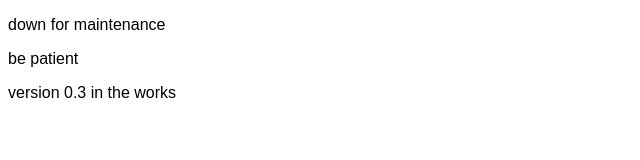
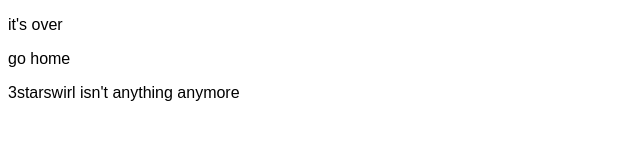
Before and after one commit to LillithArtStuffs/3STARSWIRL-web, a plain HTML site: page index.html in a window 1280 px wide. Shown: the whole page, without its empty margins (0-640 px from the left). Drawn offline with Linux system fonts and the light colour scheme.

Commit message:
Update index.html

```diff
--- a/index.html
+++ b/index.html
@@ -4,13 +4,13 @@
   <meta charset="UTF-8">
   <meta name="viewport" content="width=device-width, initial-scale=1.0">
 
-  <title>3STARSWIRL — Down for 0.3</title>
+  <title>3STARSWIRL</title>
 
-  <meta property="og:title" content="3STARSWIRL — Down for 0.3">
-  <meta property="og:description" content="Version 0.3 is in the works. Be patient.">
+  <meta property="og:title" content="3STARSWIRL">
+  <meta property="og:description" content="it's over.">
   <meta property="og:type" content="website">
 
-  <meta name="description" content="Version 0.3 is in the works. Be patient.">
+  <meta name="description" content="it's over.">
   <meta name="theme-color" content="#ffffff">
 </head>
 
@@ -21,12 +21,12 @@
     const text = document.getElementById("text");
 
     const messages = [
-      { text: "down for maintenance", delay: 0 },
-      { text: "be patient", delay: 1500 },
-      { text: "version 0.3 in the works", delay: 3000 },
+      { text: "it's over", delay: 0 },
+      { text: "go home", delay: 1500 },
+      { text: "3starswirl isn't anything anymore", delay: 3000 },
 
-      { text: "why are you still here?", delay: 13000 },
-      { text: "updates take time, now go enjoy yours", delay: 14500 }
+      { text: "good job", delay: 9000 },
+      { text: "this is your fault", delay: 12000 }
     ];
 
     messages.forEach(msg => {
@@ -43,7 +43,7 @@
           location.replace("about:blank");
         }
       }, 500);
-    }, 17000);
+    }, 15000);
   </script>
 </body>
 </html>
```
